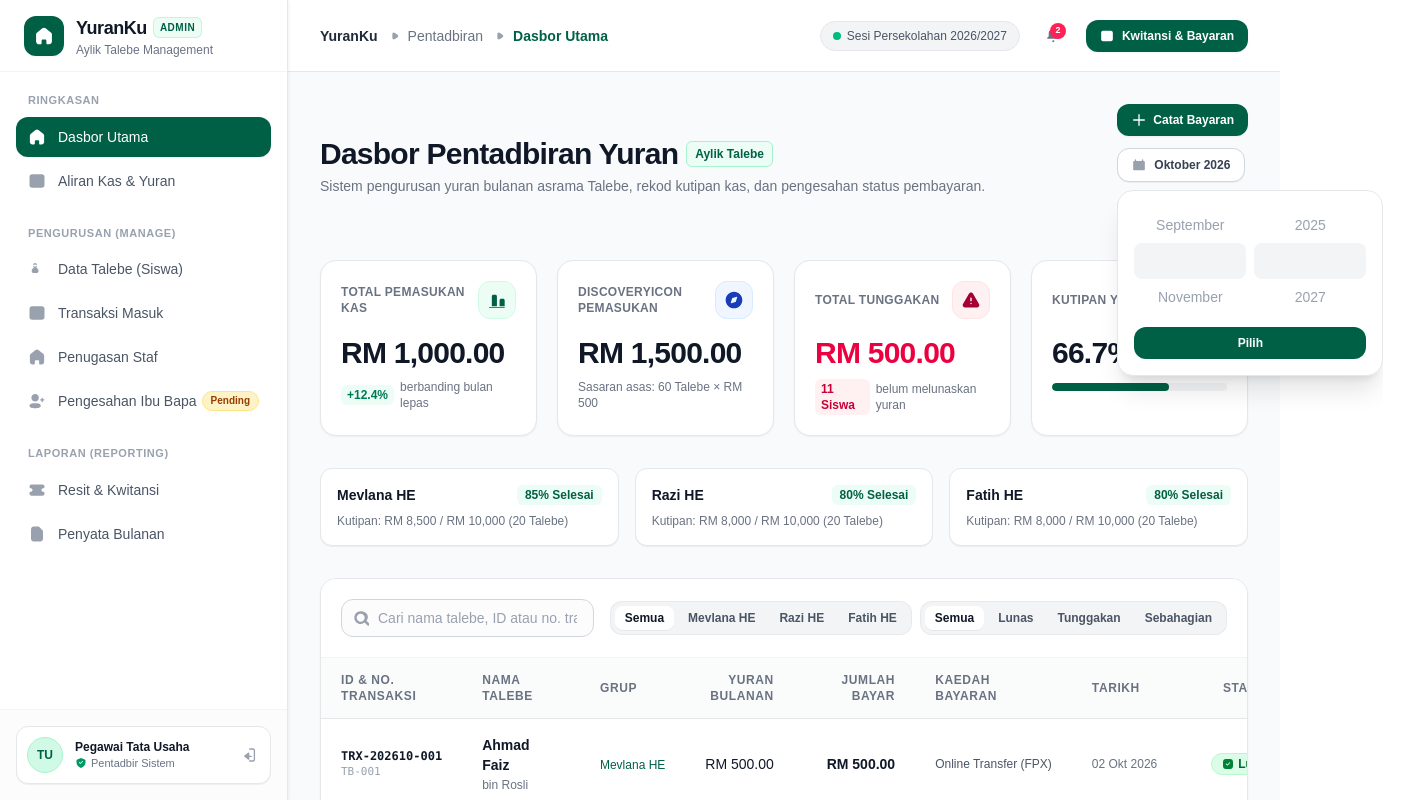
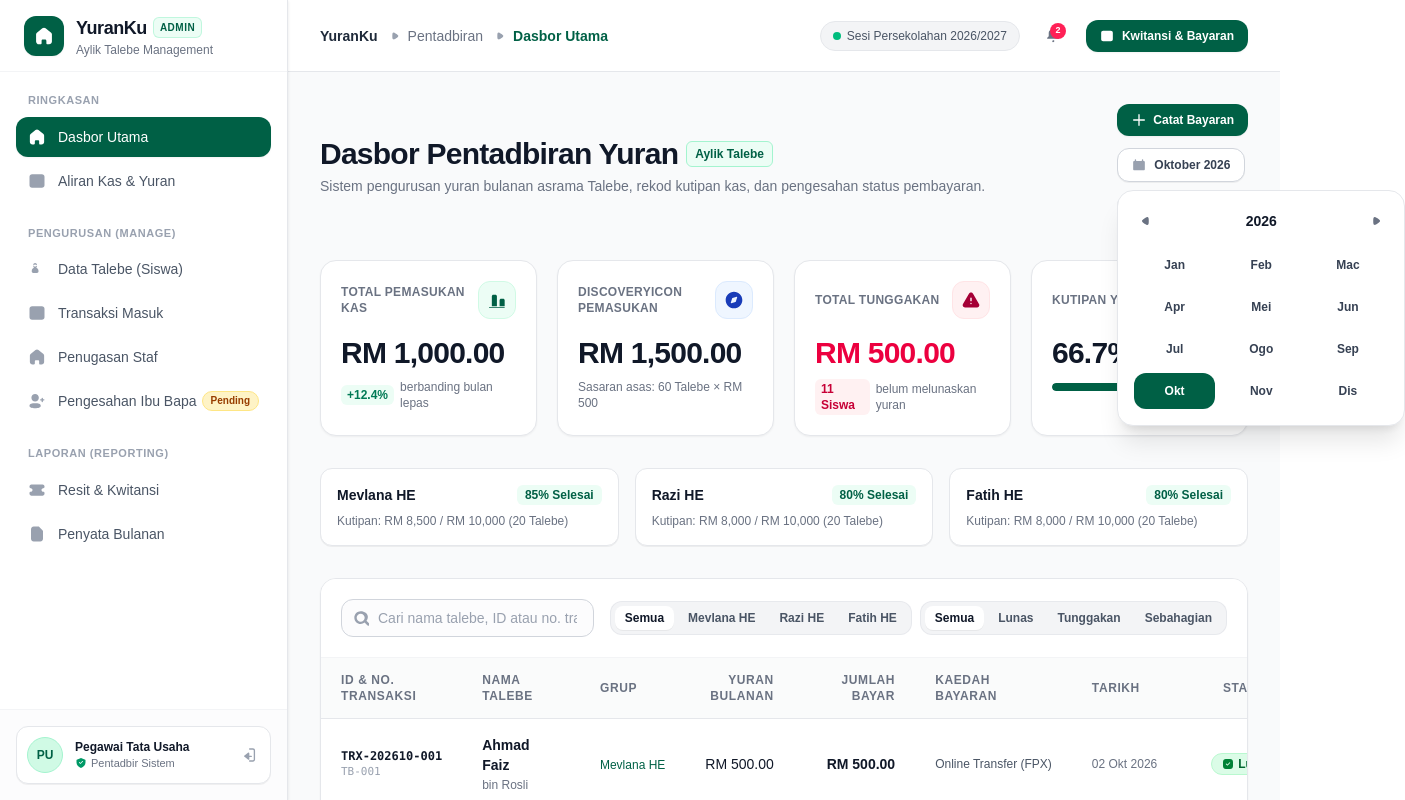
Before and after one commit to Fakeriz/yuran-siswa, a Next.js app: page /admin in a window 1280 px wide. Both pictures are taken after a click on the button "Oktober 2026". Shown: the top 800 px of the page, 1405 px wide, since content can reach past the window. Built offline with nearby package versions, Linux system fonts and the light colour scheme.

Commit message:
feat(admin): avatar component and calendar-grid month picker
- Add Avatar component: shows image if available, falls back to initials
- Use Avatar in sidebar profile card
- Replace wheel picker with calendar-grid month/year picker

```diff
--- a/app/admin/layout.tsx
+++ b/app/admin/layout.tsx
@@ -4,6 +4,7 @@ import { useState, useEffect, Suspense, type ReactNode } from "react";
 import Link from "next/link";
 import { usePathname, useSearchParams } from "next/navigation";
 import { HomeIcon, UsersIcon, WalletIcon, TicketIcon, DocumentIcon, AddUserIcon, NotificationIcon, CategoryIcon, CloseSquareIcon, LogoutIcon, ShieldDoneIcon, ArrowRightIcon, SchoolIcon } from "@/components/icons";
+import { Avatar } from "@/components/avatar";
 
 interface NavItem {
   name: string;
@@ -204,9 +205,7 @@ export default function AdminLayout({ children }: { children: ReactNode }) {
         {/* User Profile Card & Sign Out */}
         <div className="p-4 border-t border-gray-100 bg-gray-50/50">
           <div className="flex items-center gap-3 rounded-xl p-2.5 bg-white border border-gray-200 shadow-2xs">
-            <div className="size-9 rounded-full bg-emerald-100 text-emerald-800 font-semibold flex items-center justify-center shrink-0 border border-emerald-200 text-xs">
-              TU
-            </div>
+            <Avatar name="Pegawai Tata Usaha" className="size-9 text-xs" />
             <div className="min-w-0 flex-1">
               <p className="text-xs font-semibold text-gray-900 truncate">Pegawai Tata Usaha</p>
               <p className="text-[11px] text-gray-500 truncate flex items-center gap-1">
--- /dev/null
+++ b/components/avatar.tsx
@@ -0,0 +1,55 @@
+"use client";
+
+import { useState } from "react";
+
+function getInitials(name: string): string {
+  const words = name.trim().split(/\s+/);
+  if (words.length === 1) return words[0].slice(0, 2).toUpperCase();
+  return (words[0][0] + words[words.length - 1][0]).toUpperCase();
+}
+
+const COLORS = [
+  "bg-emerald-100 text-emerald-800 border-emerald-200",
+  "bg-blue-100 text-blue-800 border-blue-200",
+  "bg-amber-100 text-amber-800 border-amber-200",
+  "bg-rose-100 text-rose-800 border-rose-200",
+  "bg-violet-100 text-violet-800 border-violet-200",
+  "bg-cyan-100 text-cyan-800 border-cyan-200",
+];
+
+function colorFor(name: string): string {
+  let hash = 0;
+  for (let i = 0; i < name.length; i++) hash = (hash * 31 + name.charCodeAt(i)) >>> 0;
+  return COLORS[hash % COLORS.length];
+}
+
+export function Avatar({
+  name,
+  src,
+  className = "size-9 text-xs",
+}: {
+  name: string;
+  src?: string;
+  className?: string;
+}) {
+  const [error, setError] = useState(false);
+  const showImage = src && !error;
+
+  return (
+    <div
+      className={`relative shrink-0 overflow-hidden rounded-full border font-semibold flex items-center justify-center ${colorFor(name)} ${className}`}
+      title={name}
+    >
+      {showImage ? (
+        <img
+          src={src}
+          alt={name}
+          className="absolute inset-0 h-full w-full object-cover"
+          onError={() => setError(true)}
+        />
+      ) : (
+        <span>{getInitials(name)}</span>
+      )}
+    </div>
+  );
+}
--- a/components/month-year-picker.tsx
+++ b/components/month-year-picker.tsx
@@ -1,80 +1,12 @@
 "use client";
 
-import { useEffect, useRef, useState } from "react";
-import { CalendarIcon } from "@/components/icons";
+import { useState } from "react";
+import { CalendarIcon, ArrowRightIcon } from "@/components/icons";
 
 const BULAN = [
   "Januari", "Februari", "Mac", "April", "Mei", "Jun",
   "Julai", "Ogos", "September", "Oktober", "November", "Disember",
 ];
-const TAHUN = ["2024", "2025", "2026", "2027"];
-
-const ITEM_H = 36; // px per item
-
-function Wheel({
-  items,
-  value,
-  onChange,
-}: {
-  items: string[];
-  value: string;
-  onChange: (v: string) => void;
-}) {
-  const ref = useRef<HTMLDivElement>(null);
-  const timeout = useRef<ReturnType<typeof setTimeout> | null>(null);
-  const selectedIdx = items.indexOf(value);
-
-  // Scroll to selected on mount / value change from outside
-  useEffect(() => {
-    const el = ref.current;
-    if (el) el.scrollTop = selectedIdx * ITEM_H;
-    // eslint-disable-next-line react-hooks/exhaustive-deps
-  }, []);
-
-  const handleScroll = () => {
-    if (timeout.current) clearTimeout(timeout.current);
-    timeout.current = setTimeout(() => {
-      const el = ref.current;
-      if (!el) return;
-      const idx = Math.round(el.scrollTop / ITEM_H);
-      const clamped = Math.max(0, Math.min(items.length - 1, idx));
-      el.scrollTo({ top: clamped * ITEM_H, behavior: "smooth" });
-      if (items[clamped] !== value) onChange(items[clamped]);
-    }, 120);
-  };
-
-  return (
-    <div className="relative w-28">
-      <div
-        ref={ref}
-        onScroll={handleScroll}
-        className="h-[108px] overflow-y-scroll"
-        style={{ scrollbarWidth: "none", scrollSnapType: "y mandatory" }}
-      >
-        {/* spacer atas & bawah supaya item boleh ke tengah */}
-        <div style={{ height: ITEM_H }} />
-        {items.map((item) => (
-          <div
-            key={item}
-            onClick={() => onChange(item)}
-            className={`flex cursor-pointer items-center justify-center text-sm transition-colors ${
-              item === value ? "font-bold text-gray-900" : "text-gray-400"
-            }`}
-            style={{ height: ITEM_H, scrollSnapAlign: "center" }}
-          >
-            {item}
-          </div>
-        ))}
-        <div style={{ height: ITEM_H }} />
-      </div>
-      {/* garis penanda tengah */}
-      <div
-        className="pointer-events-none absolute left-0 right-0 top-1/2 -translate-y-1/2 rounded-lg bg-gray-100"
-        style={{ height: ITEM_H }}
-      />
-    </div>
-  );
-}
 
 export function MonthYearPicker({
   month,
@@ -88,12 +20,18 @@ export function MonthYearPicker({
   onYearChange: (y: string) => void;
 }) {
   const [open, setOpen] = useState(false);
+  const [viewYear, setViewYear] = useState(year);
+
+  const years = ["2024", "2025", "2026", "2027", "2028", "2029", "2030"];
 
   return (
     <div className="relative">
       <button
         type="button"
-        onClick={() => setOpen((o) => !o)}
+        onClick={() => {
+          setViewYear(year);
+          setOpen((o) => !o);
+        }}
         className="inline-flex items-center gap-2 rounded-xl border border-gray-300 bg-white px-3.5 py-2 text-xs font-semibold text-gray-700 shadow-2xs hover:border-gray-400"
       >
         <CalendarIcon className="size-3.5 text-gray-400" />
@@ -105,18 +43,56 @@ export function MonthYearPicker({
       {open && (
         <>
           <div className="fixed inset-0 z-40" onClick={() => setOpen(false)} />
-          <div className="absolute left-0 top-full z-50 mt-2 rounded-2xl border border-gray-200 bg-white p-4 shadow-xl">
-            <div className="flex gap-2">
-              <Wheel items={BULAN} value={month} onChange={onMonthChange} />
-              <Wheel items={TAHUN} value={year} onChange={onYearChange} />
+          <div className="absolute left-0 top-full z-50 mt-2 w-72 rounded-2xl border border-gray-200 bg-white p-4 shadow-xl">
+            {/* Navigasi tahun */}
+            <div className="mb-3 flex items-center justify-between">
+              <button
+                type="button"
+                onClick={() => {
+                  const idx = years.indexOf(viewYear);
+                  if (idx > 0) setViewYear(years[idx - 1]);
+                }}
+                className="rounded-lg p-1.5 text-gray-500 hover:bg-gray-100"
+              >
+                <ArrowRightIcon className="size-4 rotate-180" />
+              </button>
+              <span className="text-sm font-bold text-gray-900">{viewYear}</span>
+              <button
+                type="button"
+                onClick={() => {
+                  const idx = years.indexOf(viewYear);
+                  if (idx < years.length - 1) setViewYear(years[idx + 1]);
+                }}
+                className="rounded-lg p-1.5 text-gray-500 hover:bg-gray-100"
+              >
+                <ArrowRightIcon className="size-4" />
+              </button>
             </div>
-            <button
-              type="button"
-              onClick={() => setOpen(false)}
-              className="mt-3 w-full rounded-xl bg-emerald-800 py-2 text-xs font-semibold text-white hover:bg-emerald-900"
-            >
-              Pilih
-            </button>
+
+            {/* Grid bulan */}
+            <div className="grid grid-cols-3 gap-1.5">
+              {BULAN.map((b) => {
+                const active = b === month && viewYear === year;
+                return (
+                  <button
+                    key={b}
+                    type="button"
+                    onClick={() => {
+                      onMonthChange(b);
+                      onYearChange(viewYear);
+                      setOpen(false);
+                    }}
+                    className={`rounded-xl px-2 py-2.5 text-xs font-semibold transition-colors ${
+                      active
+                        ? "bg-emerald-800 text-white"
+                        : "text-gray-700 hover:bg-gray-100"
+                    }`}
+                  >
+                    {b.slice(0, 3)}
+                  </button>
+                );
+              })}
+            </div>
           </div>
         </>
       )}
```
